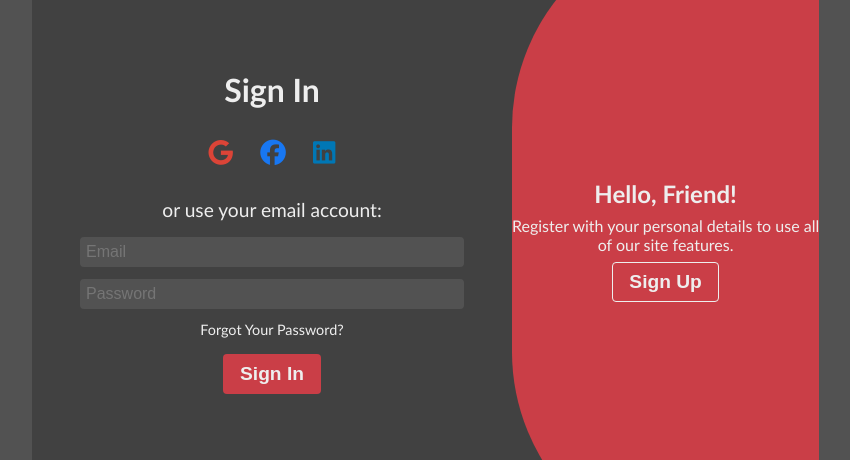
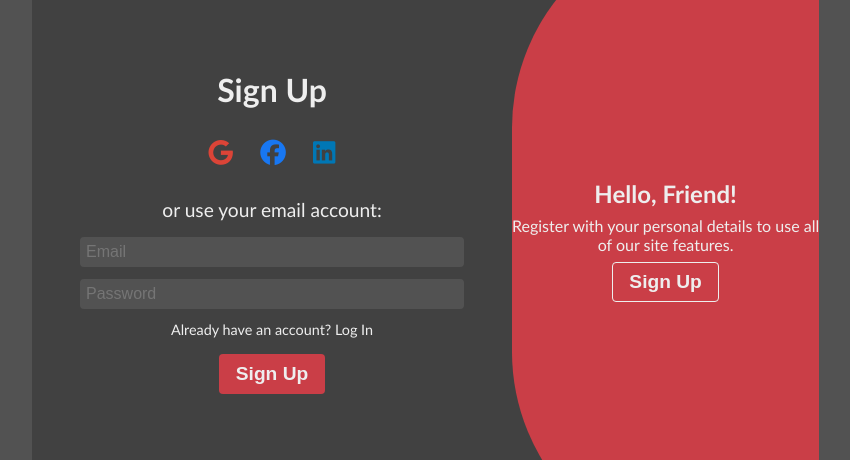
Before and after one commit to nayanishant/gemini, a React (Create React App) app in the folder frontend/: page /login in a window 1280 px wide. Both pictures are taken after a click on the button "Sign Up". Shown: the part 160-620 px from the top of the page, without its empty margins (224-1074 px from the left). Built offline with nearby package versions, Linux system fonts and the light colour scheme.

Commit message:
Added sign up form

```diff
--- a/frontend/src/App.css
+++ b/frontend/src/App.css
@@ -25,7 +25,7 @@
 }
 
 button {
-  border: 0.5px solid transparent; /* Add a transparent border */
+  border: 0.5px solid transparent;
   border-radius: 4px;
   outline: none;
   color: var(--textClr);
@@ -40,5 +40,5 @@ button {
 button:hover {
   color: var(--other);
   background-color: var(--textClr);
-  border-color: var(--textClr); /* Change border color on hover */
+  border-color: var(--textClr);
 }
--- a/frontend/src/components/auth/auth.css
+++ b/frontend/src/components/auth/auth.css
@@ -17,11 +17,6 @@
   text-align: center;
   margin: 8px;
   padding: 0 24px;
-  /* backdrop-filter: blur(6px) saturate(200%);
-  -webkit-backdrop-filter: blur(6px) saturate(200%);
-  background-color: rgba(155, 155, 155, 0.42);
-  border-radius: 12px;
-  border: 1px solid rgba(255, 255, 255, 0.125); */
 }
 
 .container-left h2 {
@@ -46,10 +41,6 @@
   font-size: 1.6rem;
   cursor: pointer;
   background-color: transparent;
-}
-
-.container-left .social-btn button:hover {
-  background-color: rgba(223, 222, 222, 0.623);
 }
 
 .container-left .social-btn .fa-google {
--- a/frontend/src/components/auth/login.jsx
+++ b/frontend/src/components/auth/login.jsx
@@ -1,11 +1,18 @@
-import React from "react";
-import "./auth.css"
+import React, { useState } from "react";
+import "./auth.css";
+import SignUp from "./signup";
 
-const login = () => {
+const Login = () => {
+  const [isSignUp, setIsSignUp] = useState(true);
+
+  const handleToggle = () => {
+    setIsSignUp(false);
+  };
+
   return (
     <div className="container-wrapper">
       <div className="container">
-        {/* Left: Sign In */}
+        {isSignUp ? (
           <div className="container-left">
             <h2 className="text-clr">Sign In</h2>
             <div className="social-btn">
@@ -23,16 +30,23 @@ const login = () => {
             <form>
               <input type="email" placeholder="Email" />
               <input type="password" placeholder="Password" />
-            <a href="www.google.com" className="text-clr">Forgot Your Password?</a>
+              <a href="www.google.com" className="text-clr">
+                Forgot Your Password?
+              </a>
               <button>Sign In</button>
             </form>
           </div>
-        {/* Right: Sign Up */}
+        ) : (
+          <SignUp />
+        )}
         <div className="container-right">
           <div>
             <h2 className="text-clr">Hello, Friend!</h2>
-            <p className="text-clr">Register with your personal details to use all of our site features.</p>
-            <button>Sign Up</button>
+            <p className="text-clr">
+              Register with your personal details to use all of our site
+              features.
+            </p>
+            <button onClick={handleToggle}>Sign Up</button>
           </div>
         </div>
       </div>
@@ -40,4 +54,4 @@ const login = () => {
   );
 };
 
-export default login;
+export default Login;
--- /dev/null
+++ b/frontend/src/components/auth/signup.jsx
@@ -0,0 +1,31 @@
+import "./auth.css";
+
+const signup = () => {
+  return (
+    <div className="container-left">
+      <h2 className="text-clr">Sign Up</h2>
+      <div className="social-btn">
+        <button>
+          <i className="fab fa-google"></i>
+        </button>
+        <button>
+          <i className="fab fa-facebook"></i>
+        </button>
+        <button>
+          <i className="fab fa-linkedin"></i>
+        </button>
+      </div>
+      <p className="text-clr">or use your email account:</p>
+      <form>
+        <input type="email" placeholder="Email" />
+        <input type="password" placeholder="Password" />
+        <a href={"/login"} className="text-clr">
+          Already have an account? Log In
+        </a>
+        <button>Sign Up</button>
+      </form>
+    </div>
+  );
+};
+
+export default signup;
```
Lines whose indentation alone changed are shown as unchanged.
